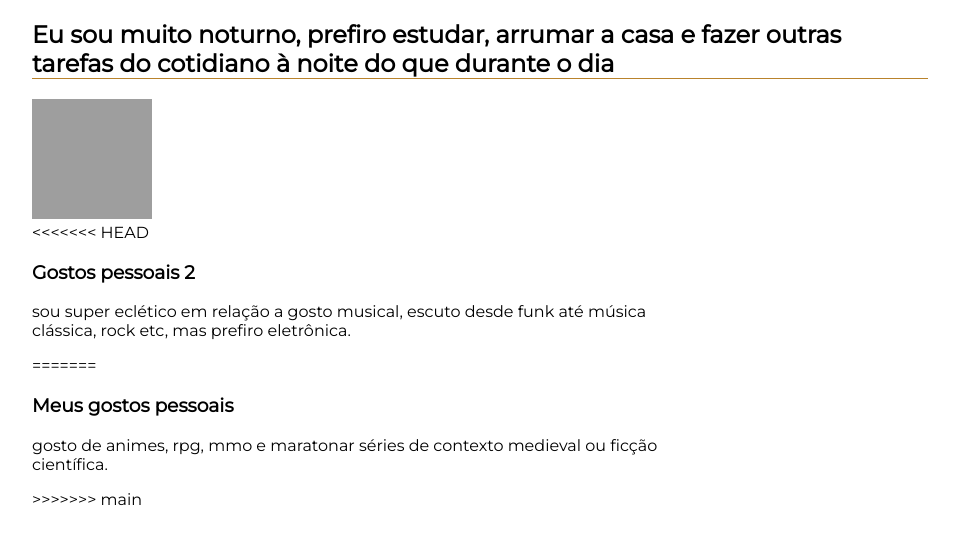
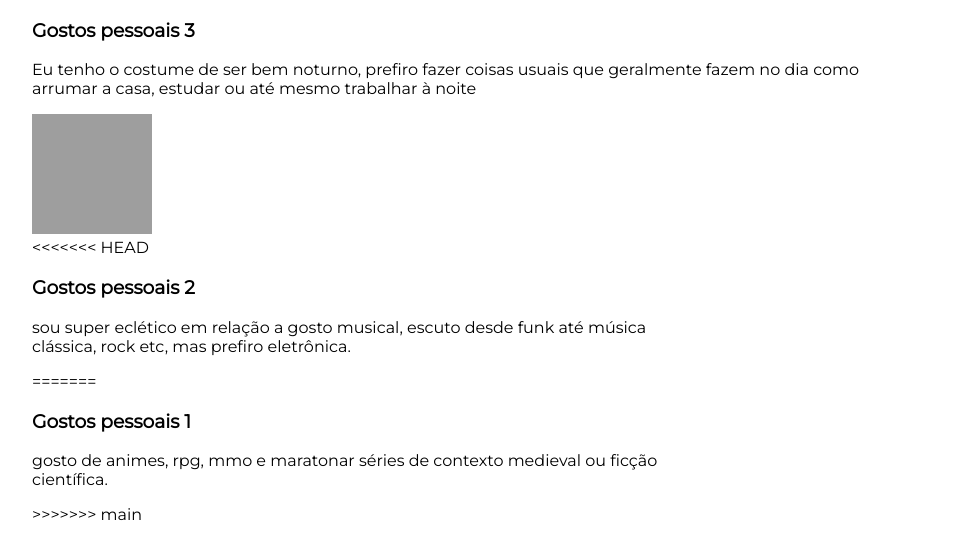
Before and after one commit to Kenzie-Academy-Brasil-Developers/extra-resolvendo-conflitos-sprint-1-Richardmonomidlaner, a plain HTML site: page index.html in a window 1280 px wide. Shown: the whole page, without its empty margins (160-1119 px from the left). Drawn offline with Linux system fonts and the light colour scheme; grey boxes are pictures that could not be loaded.

Commit message:
primeiro, segundo e terceiro fato

```diff
--- a/index.html
+++ b/index.html
@@ -10,8 +10,10 @@
 <body>
     <main>
         <section id="terceiro_fato">
-            <h1>Eu sou muito noturno, prefiro estudar, arrumar a casa e fazer outras tarefas
-                do cotidiano à noite do que durante o dia</h1>
+            <h3>Gostos pessoais 3</h3><!-- Altere com suas informações-->
+            <p>Eu tenho o costume de ser bem noturno, prefiro fazer coisas usuais
+                que geralmente fazem no dia como arrumar a casa, estudar ou até mesmo
+                trabalhar à noite</p><!-- Altere com suas informações-->
 
             <div>
                 <aside>
@@ -23,7 +25,7 @@
                     <p>sou super eclético em relação a gosto musical, escuto desde
                    funk até música clássica, rock etc, mas prefiro eletrônica.</p><!-- Altere com suas informações -->
 =======
-                    <h3>Meus gostos pessoais</h3> <!-- Altere com suas informações -->
+                    <h3>Gostos pessoais 1</h3> <!-- Altere com suas informações -->
                     <p>gosto de animes, rpg, mmo e maratonar séries de contexto
                         medieval ou ficção científica.
                     </p> <!-- Altere com suas informações -->
```
